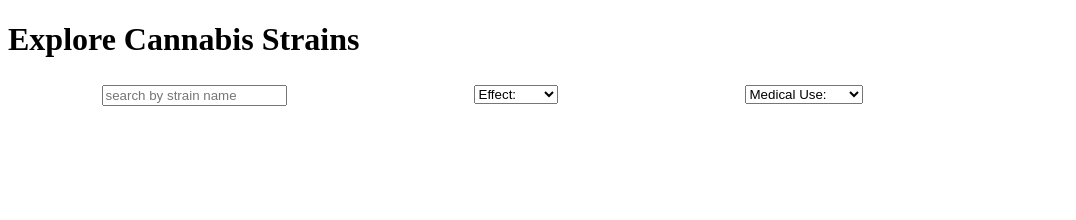
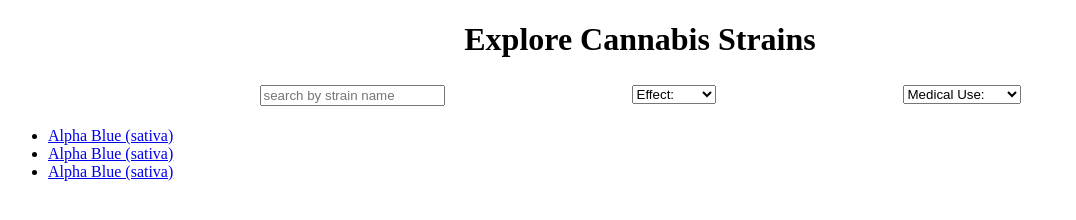
Before and after one commit to mcnadams/api-practice, a plain HTML site: page index.html in a window 1280 px wide. Shown: the whole page, without its empty margins (0-1076 px from the left). Drawn offline with Linux system fonts and the light colour scheme; no server answers.

Commit message:
Static design index page

```diff
--- a/index.html
+++ b/index.html
@@ -62,6 +62,27 @@
                 </select>
             </form>
         </section>
+
+        <section id="strain-display">
+            <ul id="strain-list">
+                <li title="Alpha Blue, also known as Dream Diesel (or DD), is a high-flying sativa that combines Blue Dream and NYC Diesel. In 2011 this compelling blend claimed two 2nd place prizes for a sativa at the High Times’ Medical Cup in Denver and San Francisco. Its buds are glazed with sugary trichomes and take on hues of deep red and violet. The aroma is a combination of tart blueberry and sour candy that create a pungent mixture of earthy berry and Haze upon exhale. The sweet fragrance of Alpha Blue brings with it uplifting effects that produce a calming, relaxed mood without putting you to sleep. The cerebral and happy buzz is a great tool when coping with stress and anxiety.">
+                    <a href="./strain.html?id=38">
+                        Alpha Blue (sativa)
+                    </a>
+                </li>
+                <li>
+                    <a href="./strain.html?id=38">
+                        Alpha Blue (sativa)
+                    </a>
+                </li>
+                <li>
+                    <a href="./strain.html?id=38">
+                        Alpha Blue (sativa)
+                    </a>
+                </li>
+            </ul>
+        </section>
+
     </main>
 
     <script type="module" src="./src/index.js"></script>
--- a/main.css
+++ b/main.css
@@ -1,11 +1,14 @@
+header {
+    text-align: center;
+}
+
 #search-form-container {
+    margin: auto;
     width: 75%;
     display: flex;
     justify-content: space-around;
 }
 
-
 .search-form {
     padding: 5px;
-
 }
```
Also changed, not shown: src/sample-data.js (added, +8 -0 lines), strain.html (added).
